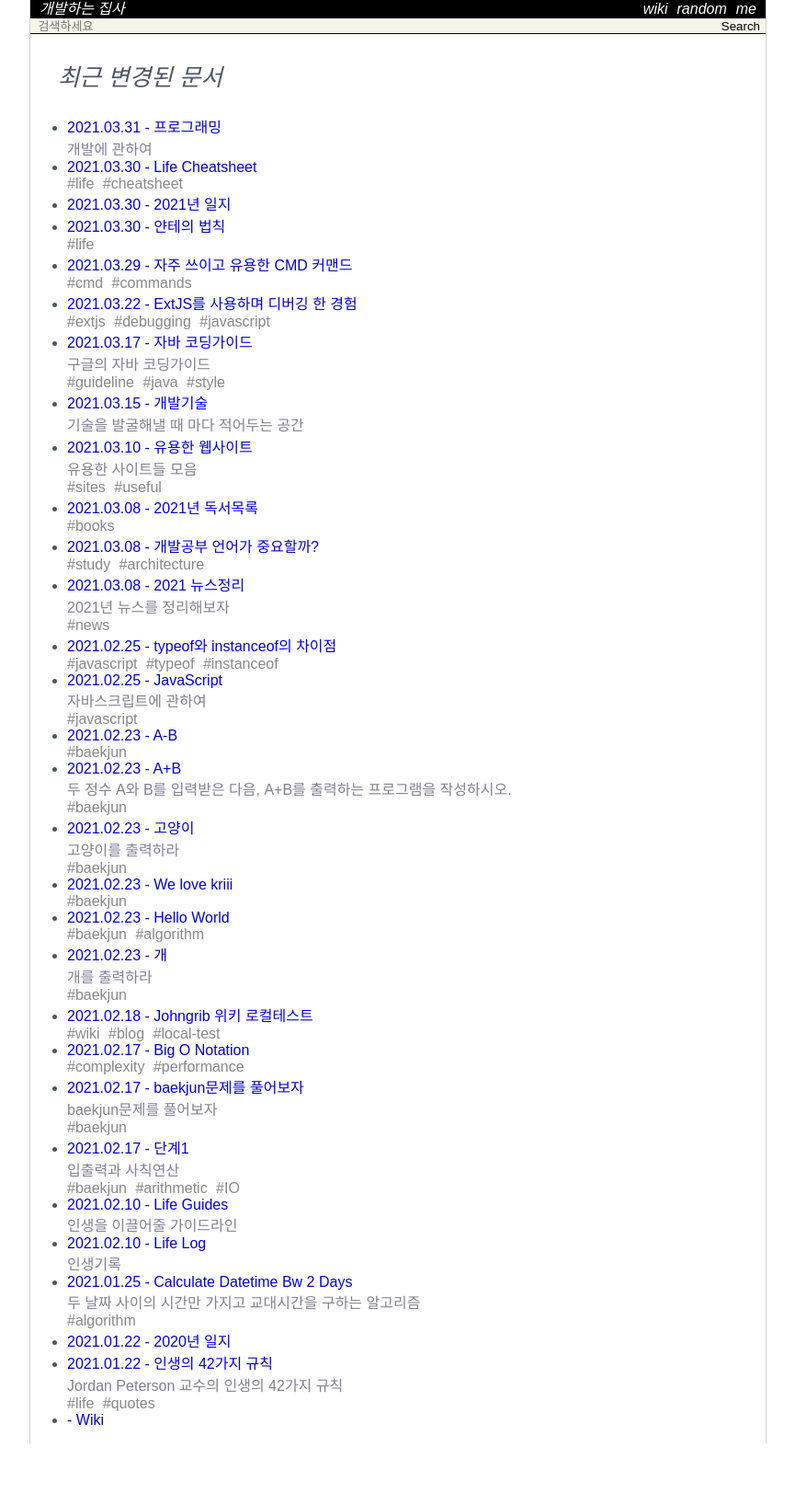
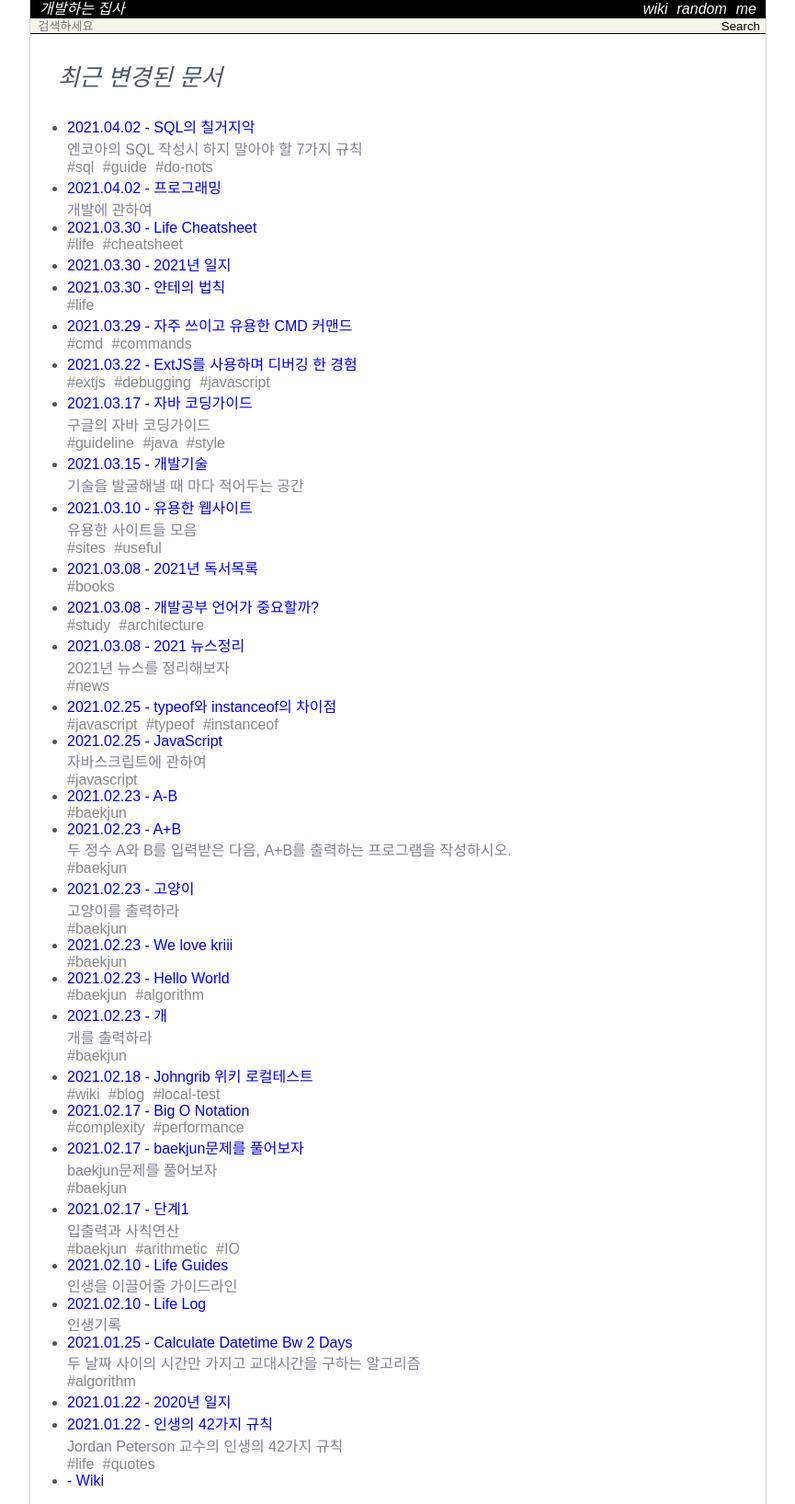
Before and after one commit to Achelous1/achelous1.github.io, a Jekyll site: the page built from recent.html, in a window 1280 px wide. Shown: the whole page at 92% size, without its empty margins (207-1072 px from the left). Built offline with Jekyll 4.4.1, drawn with Linux system fonts in a browser that asks for light colours; nearby versions of some CDN libraries; some web fonts are replaced; before the commit the page ends 1569 px from its top, so only the background shows below that; some of the changed lines change nothing that is shown.

Commit message:
ADD sql-7-do-nots

```diff
--- a/_wiki/programming.md
+++ b/_wiki/programming.md
@@ -3,7 +3,7 @@ layout  : wiki
 title   : 프로그래밍
 summary : 개발에 관하여
 date    : 2021-01-20 16:42:27 +0900
-updated : 2021-03-31 14:11:32 +0900
+updated : 2021-04-02 09:44:20 +0900
 tag     :
 toc     : true
 public  : true
@@ -25,6 +25,7 @@ latex   : false
 * [[google-java-style-guide]]{구글의 자바 스타일 가이드}
 * [[blog-testing-method]]{Johngrib 블로그 테스트 방법}
 * [[useful-cmd-commands]]{자주 쓰이고 유용한 cmd 커맨드}
+* [[sql-7-do-nots]]{SQL의 칠거지악}
 
 # HOW-TO
 * [[importance-in-studying]]
@@ -39,7 +40,6 @@ latex   : false
 * [[java-whats-new]]{What's new 자바}
 * [[mvc-pattern]]{MVC 패턴이란}
 * [[spring-bean-singleton]]{스프링의 bean은 싱글턴인가}
-* [[sql-7-do-nots]]{SQL의 칠거지악}
 * [[db-tree]]{데이터베이스의 트리구조}
 * [[inner-outer-join]]{Inner와 Outer 조인}
 * [[java-oop]]{자바 객체지향}
--- /dev/null
+++ b/_wiki/sql-7-do-nots.md
@@ -0,0 +1,37 @@
+---
+layout  : wiki
+title   : SQL의 칠거지악
+summary : 엔코아의 SQL 작성시 하지 말아야 할 7가지 규칙
+date    : 2021-04-02 09:44:20 +0900
+updated : 2021-04-02 10:07:20 +0900
+tag     : sql guide do-nots
+toc     : true
+public  : true
+parent  : [[programming]]
+latex   : false
+---
+* TOC
+{:toc}
+
+# SQL 칠거지악
+
+1. 좌변을 가공하지 말라 (DB column을 가공하지 말고 치환시켜 상수(변수)부분을 가공하라.)
+
+2. 데이터 존재 유무를 확인하기 위해 count(*) ... cnt > 0 를 사용하지 말 것.
+
+3. Decode 또는 Case를 사용시에 새끼를 증손자 이상 낳치 마라. (decode(decode...))
+
+4. Union 을 사용할 때 다시 한번 Union all로 사용할 수 없는지 확인하라.
+
+5. In Line View 또는 out of temp를 사용할 때 진정 필요한 In Line View인지를 확인하라.
+
+6. 조인 SQL일 경우 집합의 복제(카테시안곱)를 제외하고는
+    연결고리 Relation 상 1:M 이든, M:1이든, 1:1 이든 어느 한쪽은 반드시 1 인지 확인하고
+    함부로 Outer Join을 하지말고 Outer join이 자주 나타난다면 설계자(모델러)에게
+    다시 한번 확인하라.
+
+7. 결과에만 만족하지 말고 실행계획(Execution plan)에 관심을 가지고 절차형 로직
+    (If Then Else)을 버리고 집합적 하나의 SQL로 임무를 완수토록 하라.
+
+# 출처
+* [불쥐의 눈으로 본 세상](https://bluejini.co.kr/25)
```
